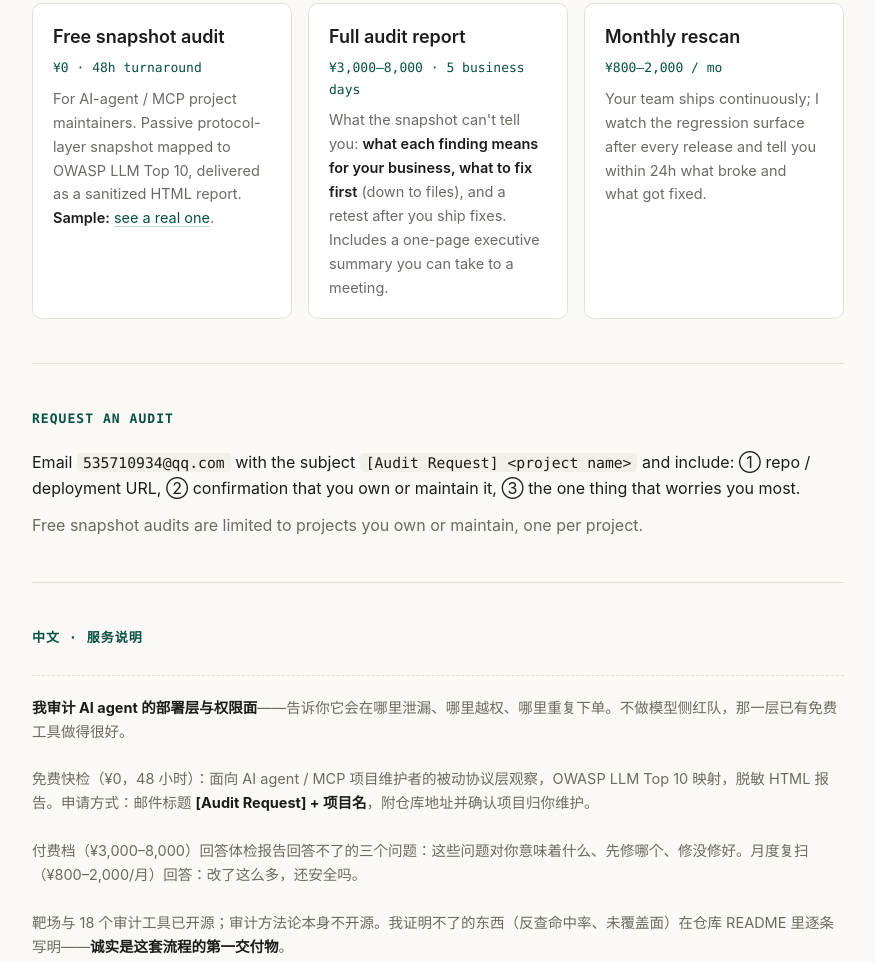
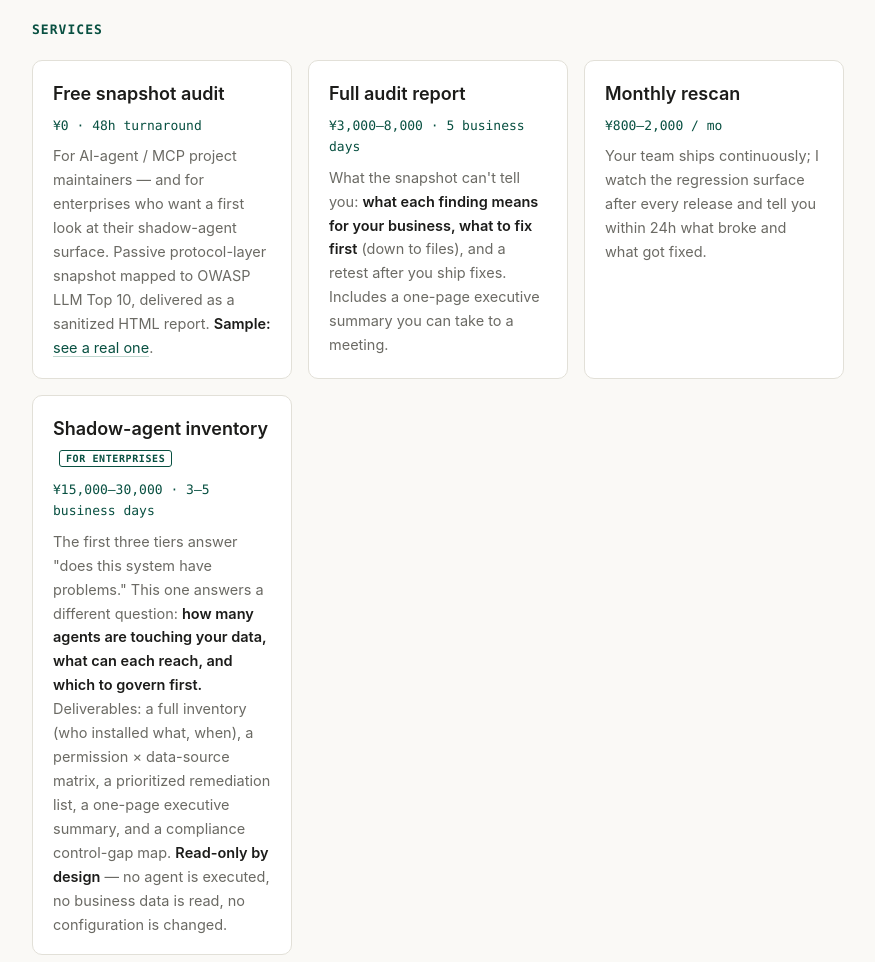
Before and after one commit to 535710934-ops/agent-audit-range, a plain HTML site: page docs/index.html in a window 1280 px wide. Shown: the part 1453-2415 px from the top of the page, without its empty margins (202-1077 px from the left). Drawn offline with Linux system fonts and the light colour scheme.

Commit message:
Update index.html

```diff
--- a/docs/index.html
+++ b/docs/index.html
@@ -25,6 +25,7 @@
   .grid{display:grid;grid-template-columns:repeat(auto-fit,minmax(220px,1fr));gap:16px}
   .card{background:var(--panel);border:1px solid var(--line);border-radius:10px;padding:18px 20px}
   .card .price{font-family:var(--mono);font-size:13px;color:var(--accent-ink);margin-bottom:8px}
+  .card h3 .tag{font-family:var(--mono);font-size:10px;font-weight:600;letter-spacing:.06em;text-transform:uppercase;color:var(--accent-ink);border:1px solid var(--accent-ink);border-radius:3px;padding:2px 6px;margin-left:6px;vertical-align:middle;white-space:nowrap}
   .card p{font-size:14.5px;color:var(--dim)}
   .card p b{color:var(--ink);font-weight:600}
   ul{list-style:none}
@@ -76,6 +77,7 @@
     <li>Two protocol-true target groups (JSON-RPC 2.0 / Streamable HTTP) — seeded flaws mirror 2025–2026 wild incidents: tool-description injection, unscoped SQL/shell tools, error stack leaks, predictable sessions, missing auth</li>
     <li>Passive observation only: no tool execution against targets, no internal access, no state changes</li>
     <li>Built-in authorization gate: every target requires a declared authorization (self / ctf / bounty / written) or the tool refuses to run</li>
+    <li>For enterprises: a <strong>read-only shadow-agent inventory</strong> — a complete list of the agents, MCP clients and tools already touching your data, and what each one can reach. No agent is executed, no business data is read.</li>
   </ul>
 </section>
 
@@ -96,7 +98,7 @@
     <div class="card">
       <h3>Free snapshot audit</h3>
       <div class="price">¥0 · 48h turnaround</div>
-      <p>For AI-agent / MCP project maintainers. Passive protocol-layer snapshot mapped to OWASP LLM Top 10, delivered as a sanitized HTML report. <b>Sample:</b> <a href="reports/sample-report-snapshot.html">see a real one</a>.</p>
+      <p>For AI-agent / MCP project maintainers — and for enterprises who want a first look at their shadow-agent surface. Passive protocol-layer snapshot mapped to OWASP LLM Top 10, delivered as a sanitized HTML report. <b>Sample:</b> <a href="reports/sample-report-snapshot.html">see a real one</a>.</p>
     </div>
     <div class="card">
       <h3>Full audit report</h3>
@@ -108,6 +110,11 @@
       <div class="price">¥800–2,000 / mo</div>
       <p>Your team ships continuously; I watch the regression surface after every release and tell you within 24h what broke and what got fixed.</p>
     </div>
+    <div class="card">
+      <h3>Shadow-agent inventory <span class="tag">for enterprises</span></h3>
+      <div class="price">¥15,000–30,000 · 3–5 business days</div>
+      <p>The first three tiers answer "does this system have problems." This one answers a different question: <b>how many agents are touching your data, what can each reach, and which to govern first.</b> Deliverables: a full inventory (who installed what, when), a permission × data-source matrix, a prioritized remediation list, a one-page executive summary, and a compliance control-gap map. <b>Read-only by design</b> — no agent is executed, no business data is read, no configuration is changed.</p>
+    </div>
   </div>
 </section>
 
@@ -115,6 +122,7 @@
   <h2>Request an audit</h2>
   <p>Email <span class="mono">535710934@qq.com</span> with the subject <span class="mono">[Audit Request] &lt;project name&gt;</span> and include: ① repo / deployment URL, ② confirmation that you own or maintain it, ③ the one thing that worries you most.</p>
   <p style="margin-top:10px;color:var(--dim)">Free snapshot audits are limited to projects you own or maintain, one per project.</p>
+  <p style="margin-top:10px">Enterprises: for a <b>shadow-agent inventory</b> (¥15,000–30,000, read-only), use the subject <span class="mono">[Inventory Request] &lt;company&gt;</span> and briefly describe where your agents run (endpoints / cloud / SaaS) and who should be the point of contact.</p>
 </section>
 
 <section>
@@ -122,6 +130,7 @@
   <p class="cn"><b>我审计 AI agent 的部署层与权限面</b>——告诉你它会在哪里泄漏、哪里越权、哪里重复下单。不做模型侧红队，那一层已有免费工具做得很好。<br><br>
   免费快检（¥0，48 小时）：面向 AI agent / MCP 项目维护者的被动协议层观察，OWASP LLM Top 10 映射，脱敏 HTML 报告。申请方式：邮件标题 <b>[Audit Request] + 项目名</b>，附仓库地址并确认项目归你维护。<br><br>
   付费档（¥3,000–8,000）回答体检报告回答不了的三个问题：这些问题对你意味着什么、先修哪个、修没修好。月度复扫（¥800–2,000/月）回答：改了这么多，还安全吗。<br><br>
+  <b>企业影子 agent 盘点（¥15,000–30,000，3–5 个工作日）</b>：前三档回答的是"某个系统有没有问题"，这一档回答的是"<b>我们公司到底有多少个 AI 在碰数据、每个能碰多少、先管哪个</b>"。交付：全量清单（谁装的、什么时候装的）、权限 × 数据源矩阵、优先级整改清单、一页决策者摘要、合规控制缺口对照表。<b>全程只读</b>——不执行任何 agent、不读业务数据、不改任何配置。<br><br>
   靶场与 18 个审计工具已开源；审计方法论本身不开源。我证明不了的东西（反查命中率、未覆盖面）在仓库 README 里逐条写明——<b>诚实是这套流程的第一交付物</b>。</p>
 </section>
 
```
